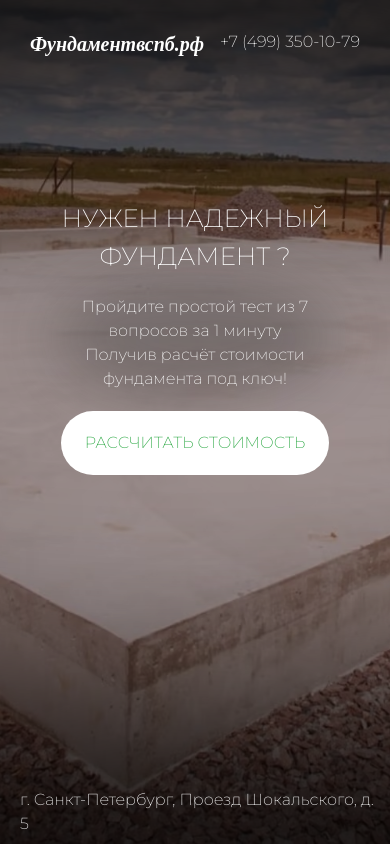
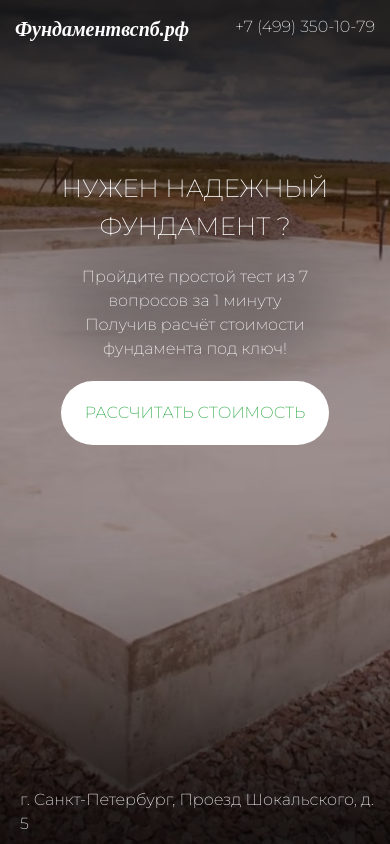
Before and after one commit to Sink1234/quiz, a Next.js app: page / in a window 390 px wide. Built offline with nearby package versions, Linux system fonts and the light colour scheme.

Commit message:
Update globals.css

```diff
--- a/styles/globals.css
+++ b/styles/globals.css
@@ -234,3 +234,12 @@
 .opacity-0 {
   opacity: 0;
 }
+
+@media (max-width: 600px) {
+ nav{
+    padding: 15px
+  }
+  footer{
+    padding: 2px
+  }
+}
```
